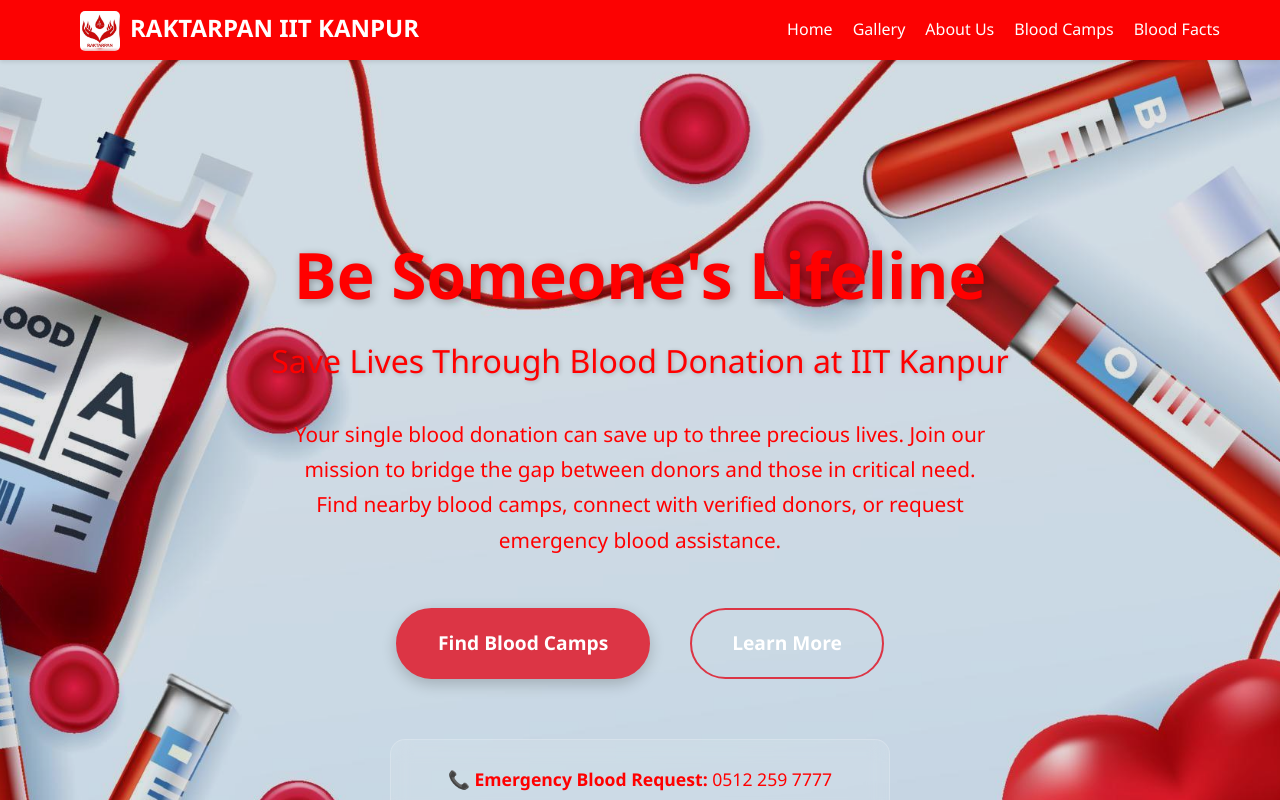
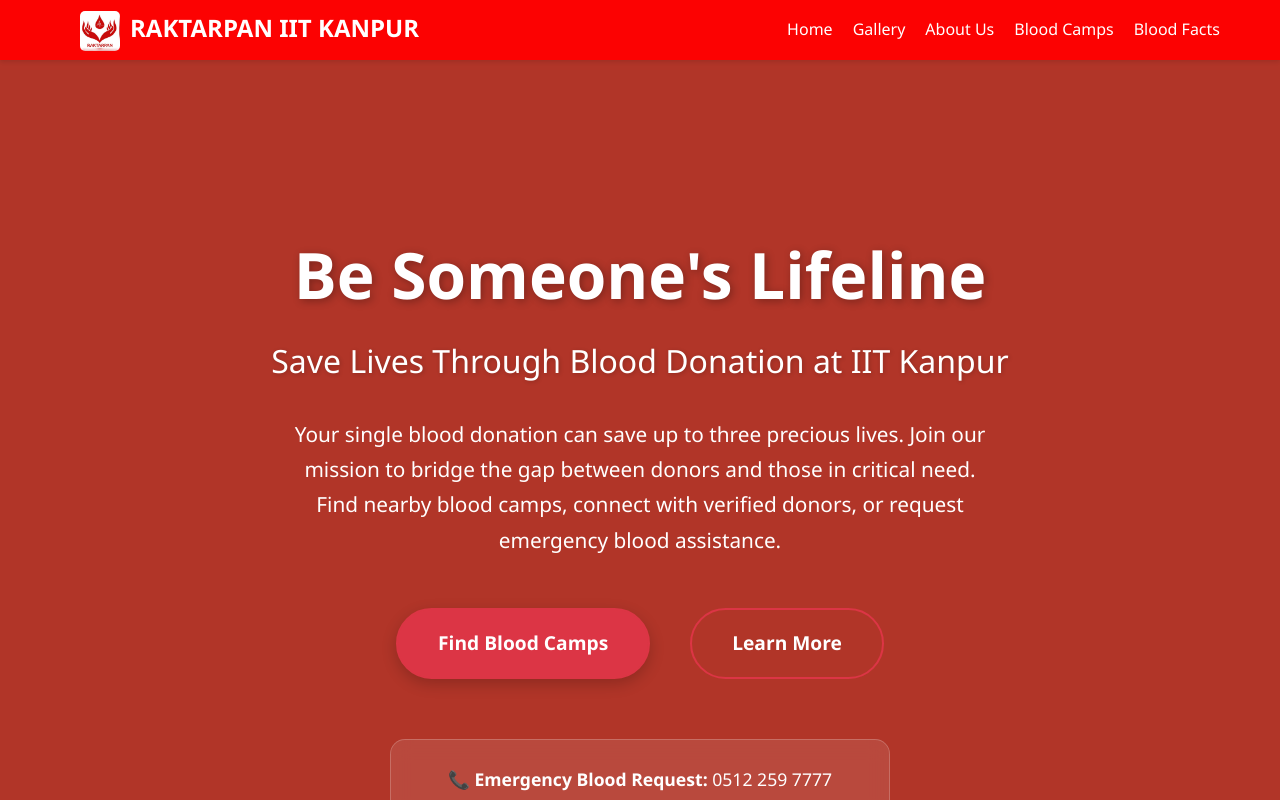
Before and after one commit to Raj675592/raktarpan-iitk, a React (Create React App) app: page / in a window 1280 px wide. Shown: the top 800 px of the page. Built offline with nearby package versions, Linux system fonts and the light colour scheme.

Commit message:
fixed color in background

```diff
--- a/src/components/Home.js
+++ b/src/components/Home.js
@@ -4,15 +4,15 @@
 function Home(){
     return(
 <>
-  <section style={{ minHeight: "100vh", padding: "120px 0", color:"black" }} className="hero" id="home">
+  <section style={{ minHeight: "100vh", padding: "120px 0", color:"black", background: "#c0392b" }} className="hero" id="home">
         <div className="hero-container">
-          <div className="hero-content" style={{ maxWidth: "900px", margin: "0 auto", padding: "60px 20px" }}>
+          <div className="hero-content" style={{ maxWidth: "900px", margin: "0 auto", padding: "60px 20px"}}>
             {/* <div className="hero-badge" style={{ marginBottom: "30px" }}>
               <span style={{color:"black"}}>RAKTARPAN</span>
             </div> */}
-            <h1 style={{ fontSize: "4rem", marginBottom: "25px", lineHeight: "1.1", color:"red" }}>Be Someone's Lifeline</h1>
-            <h2 style={{ fontSize: "2rem", marginBottom: "30px", fontWeight: "400", color:"red" }}>Save Lives Through Blood Donation at IIT Kanpur</h2>
-            <p style={{ fontSize: "1.3rem", lineHeight: "1.7", marginBottom: "50px", maxWidth: "700px", margin: "0 auto 50px auto", color:"red" }}>
+            <h1 style={{ fontSize: "4rem", marginBottom: "25px", lineHeight: "1.1", color:"white" }}>Be Someone's Lifeline</h1>
+            <h2 style={{ fontSize: "2rem", marginBottom: "30px", fontWeight: "400", color:"white" }}>Save Lives Through Blood Donation at IIT Kanpur</h2>
+            <p style={{ fontSize: "1.3rem", lineHeight: "1.7", marginBottom: "50px", maxWidth: "700px", margin: "0 auto 50px auto", color:"white" }}>
               Your single blood donation can save up to three precious lives. Join our mission
               to bridge the gap between donors and those in critical need. Find nearby blood camps,
               connect with verified donors, or request emergency blood assistance.
@@ -23,7 +23,7 @@
               <Link to="/about" className="btn btn-secondary" style={{color:"white", padding: "18px 40px", fontSize: "1.2rem"}}>Learn More</Link>
             </div>
             <div className="hero-emergency" style={{ padding: "25px 35px", borderRadius: "15px", fontSize: "1.2rem" }}>
-              <p style={{ color: "red" }}>📞 <strong style={{ color: "red" }}>Emergency Blood Request:</strong> 0512 259 7777</p>
+              <p style={{ color: "white" }}>📞 <strong style={{ color: "white" }}>Emergency Blood Request:</strong> 0512 259 7777</p>
             </div>
           </div>
         </div>
@@ -35,7 +35,7 @@
 
 
       {/* Call to Action */}
-      <section style={{ padding: "80px 0", background: "linear-gradient(135deg, #8f3a3aff 0%, #a61e02ff 100%)", color: "white" }}>
+      <section style={{ padding: "80px 0", background: "#c0392b", color: "white" }}>
         <div style={{ maxWidth: "800px", margin: "0 auto", padding: "0 20px", textAlign: "center" }}>
           <h2 style={{ fontSize: "3rem", marginBottom: "25px" }}>Ready to Save Lives?</h2>
           <p style={{ fontSize: "1.4rem", marginBottom: "50px", opacity: "0.9", lineHeight: "1.6" }}>
--- a/src/css/navbar.css
+++ b/src/css/navbar.css
@@ -131,14 +131,9 @@
         text-align: center;
         color: rgb(250, 248, 248);
 
-         background:
 
-          url('../assets/images/image.png');
 
-        /* Option 2: Use external blood donation themed image */
-        /* background:
-          linear-gradient(135deg, rgba(220, 53, 69, 0.8) 0%, rgba(231, 76, 60, 0.8) 50%, rgba(192, 57, 43, 0.8) 100%),
-          url('https://images.unsplash.com/photo-1559757148-5c350d0d3c56?w=1200&h=800&fit=crop'); */
+      background-color: #c0392b;
         background-size: cover;
         background-position: center;
         background-repeat: no-repeat;
@@ -146,6 +141,7 @@
         width: 100%;
         position: relative;
         overflow: hidden;
+        opacity:1;
       }
 
       .hero::before {
@@ -155,7 +151,7 @@
         left: 0;
         right: 0;
         bottom: 0;
-        background: rgba(0, 0, 0, 0.1);
+        background: rgba(0, 0, 0, 0.08);
         z-index: 1;
       }
 
```
Also changed, not shown: src/assets/images/image.png (deleted).
